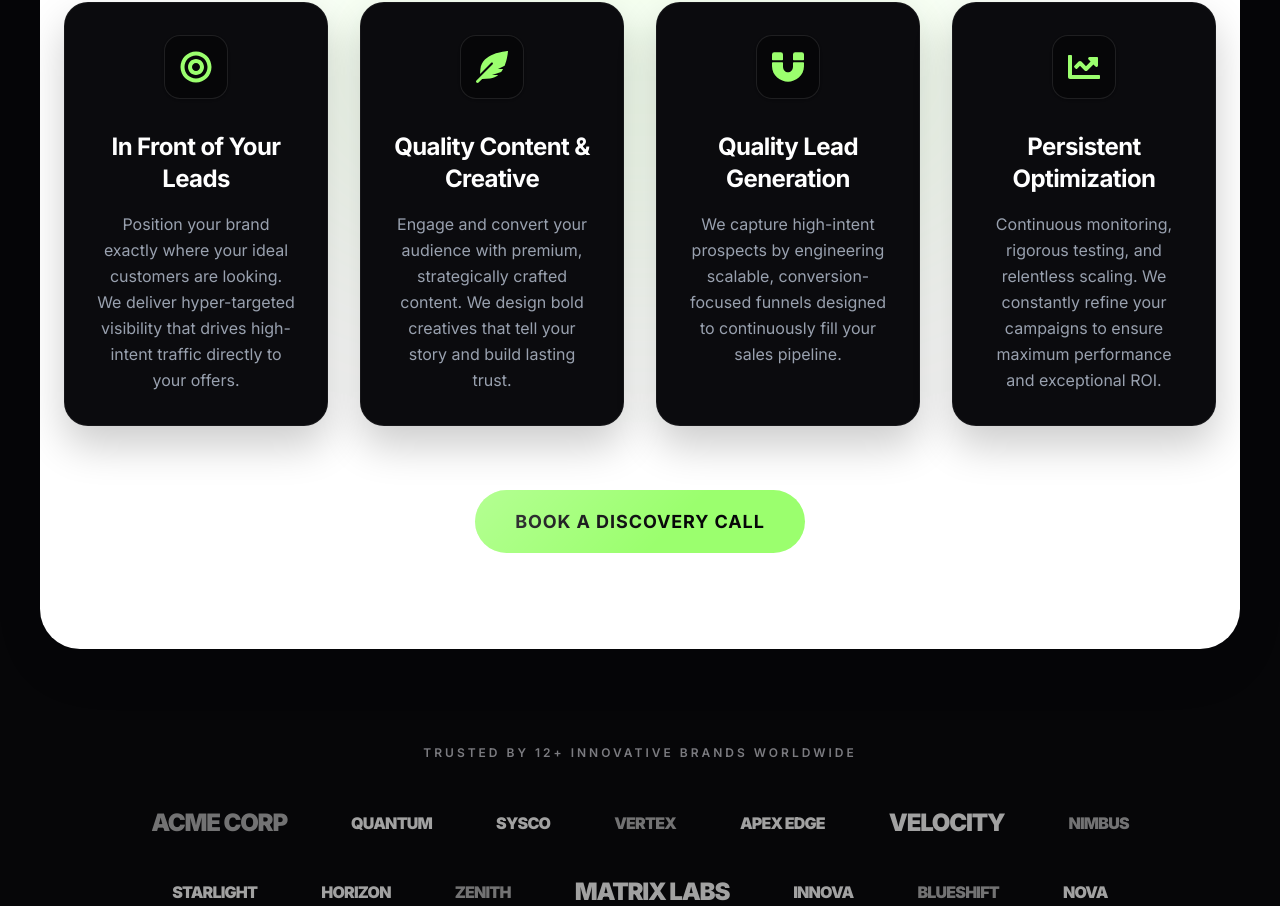
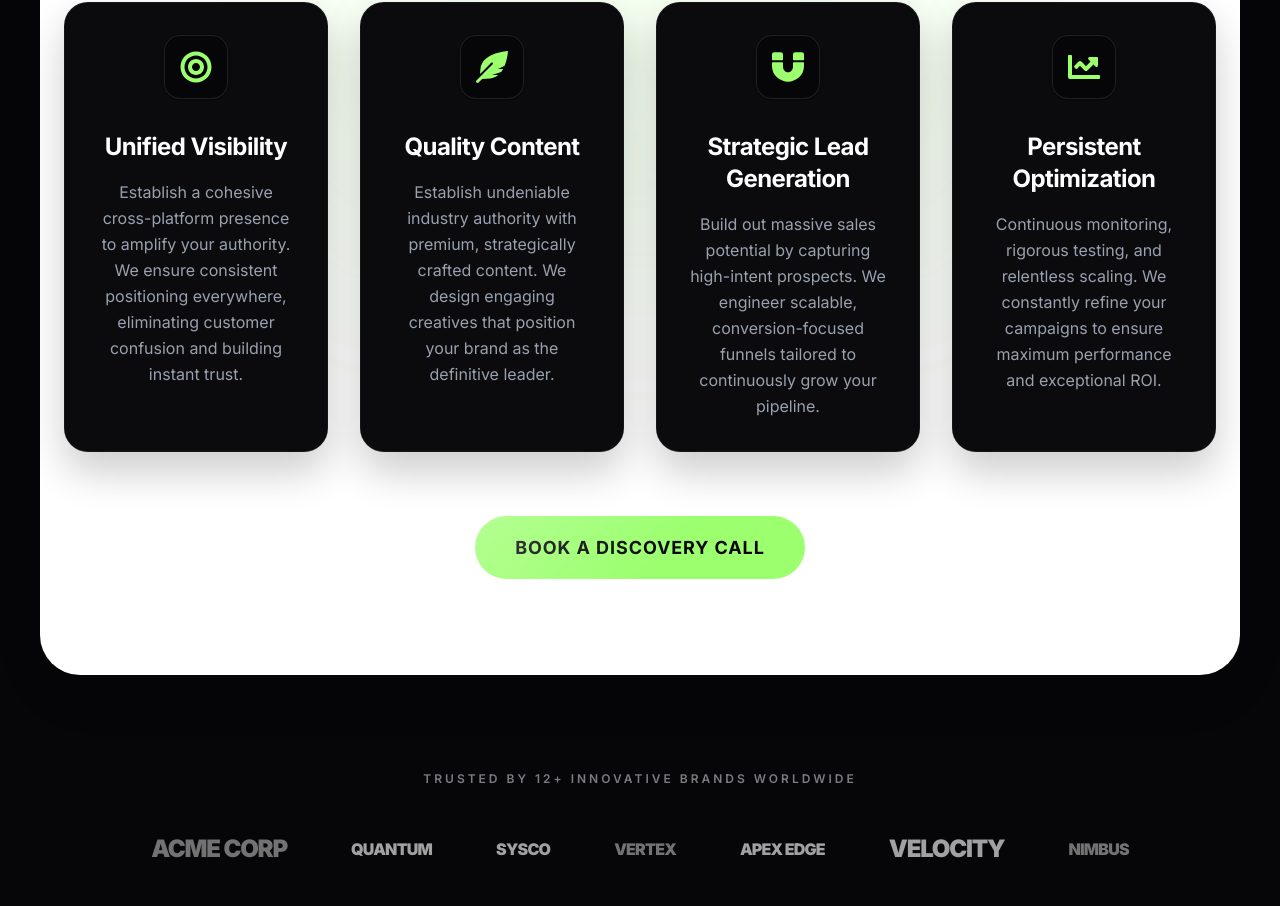
Before and after one commit to einfoengine/ablyart, a Next.js app: page / in a window 1280 px wide. Shown: the part 2697-3603 px from the top of the page. Built offline with nearby package versions, Linux system fonts and the light colour scheme.

Commit message:
calue focus section

```diff
--- a/src/app/globals.css
+++ b/src/app/globals.css
@@ -30,6 +30,12 @@ body {
   font-family: "Inter", sans-serif;
   -webkit-font-smoothing: antialiased;
   overflow-x: hidden;
+}
+
+/* ───────── Selection ───────── */
+::selection {
+  background: var(--accent);
+  color: #060608;
 }
 
 /* ───────── Scrollbar ───────── */
--- a/src/components/ValueFocusSection.tsx
+++ b/src/components/ValueFocusSection.tsx
@@ -6,18 +6,18 @@ import { FaBullseye, FaFeatherAlt, FaChartLine, FaMagnet } from "react-icons/fa"
 
 const features = [
   {
-    title: "In Front of Your Leads",
-    description: "Position your brand exactly where your ideal customers are looking. We deliver hyper-targeted visibility that drives high-intent traffic directly to your offers.",
+    title: "Unified Visibility",
+    description: "Establish a cohesive cross-platform presence to amplify your authority. We ensure consistent positioning everywhere, eliminating customer confusion and building instant trust.",
     icon: <FaBullseye size={32} />
   },
   {
-    title: "Quality Content & Creative",
-    description: "Engage and convert your audience with premium, strategically crafted content. We design bold creatives that tell your story and build lasting trust.",
+    title: "Quality Content",
+    description: "Establish undeniable industry authority with premium, strategically crafted content. We design engaging creatives that position your brand as the definitive leader.",
     icon: <FaFeatherAlt size={32} />
   },
   {
-    title: "Quality Lead Generation",
-    description: "We capture high-intent prospects by engineering scalable, conversion-focused funnels designed to continuously fill your sales pipeline.",
+    title: "Strategic Lead Generation",
+    description: "Build out massive sales potential by capturing high-intent prospects. We engineer scalable, conversion-focused funnels tailored to continuously grow your pipeline.",
     icon: <FaMagnet size={32} />
   },
   {
@@ -71,7 +71,7 @@ export default function ValueFocusSection() {
                   className="bg-[#0b0b0e] rounded-3xl flex flex-col items-center text-center relative overflow-hidden group transition-all duration-500 hover:scale-[1.02] hover:-translate-y-2 border border-[rgba(255,255,255,0.05)] hover:border-[var(--accent)] shadow-[0_20px_40px_rgba(0,0,0,0.2)] p-8"
                 >
                   {/* Subtle background glow on hover */}
-                  <div className="absolute inset-0 bg-[var(--accent)] opacity-0 group-hover:opacity-[0.03] transition-opacity duration-500" />
+                  <div className="absolute inset-0 bg-[var(--accent)] opacity-0 group-hover:opacity-[0.03] transition-opacity duration-500 pointer-events-none" />
 
                   <div className="w-16 h-16 rounded-2xl bg-[#060608] border border-[rgba(255,255,255,0.1)] flex items-center justify-center text-[var(--accent)] mb-8 shadow-sm group-hover:bg-[var(--accent-subtle)] group-hover:text-white transition-all duration-300">
                     {feature.icon}
```
